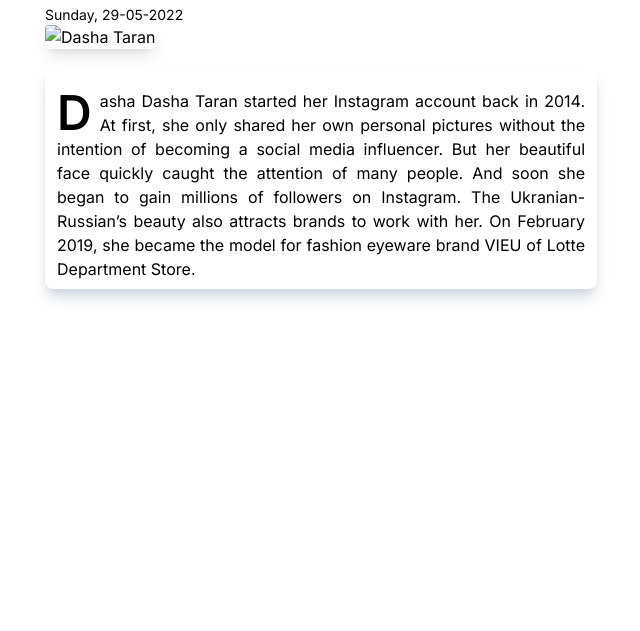
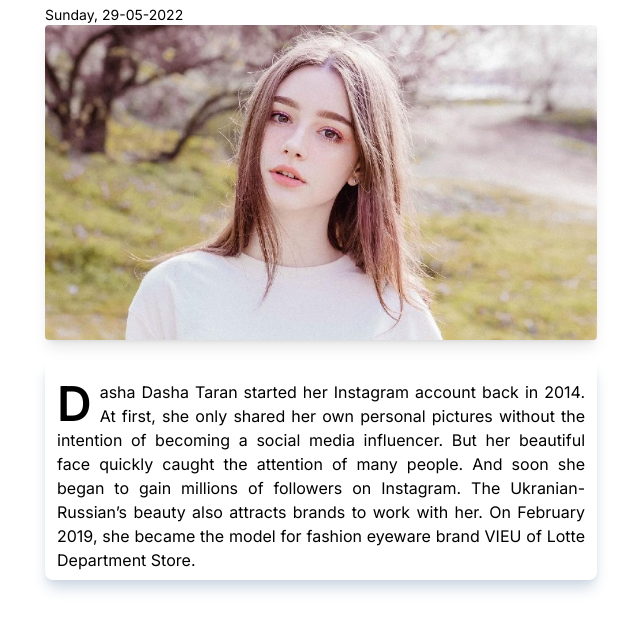
Before and after one commit to agustforbussines/isaac.github.io, a plain HTML site: page index.html in a window 1280 px wide. Shown: the part 107-738 px from the top of the page, without its empty margins (319-959 px from the left). Drawn offline with nearby package versions, Linux system fonts and the light colour scheme.

Commit message:
Update index.html

```diff
--- a/index.html
+++ b/index.html
@@ -33,7 +33,7 @@
       </div>
 
       <div>
-        <img src="img/1.jpg" alt="Dasha Taran" class="bg-cover rounded mb-3 shadow-lg inline-block" />
+        <img src="1.jpg" alt="Dasha Taran" class="bg-cover rounded mb-3 shadow-lg inline-block" />
         <div class="max-w-xl mt-2 px-3 py-2 rounded-lg shadow-slate-300 shadow-lg group hover:bg-blue-600">
           <p class="text-justify mt-3 group-hover:text-white group-hover:selection:bg-lime-500">
             <span class="text-5xl float-left mr-2 font-extrabold -mb-1">D</span>asha Dasha Taran started her Instagram account back in 2014. At first, she only shared her own personal pictures without the intention of becoming a social
```
